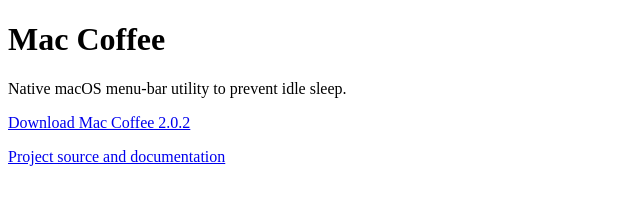
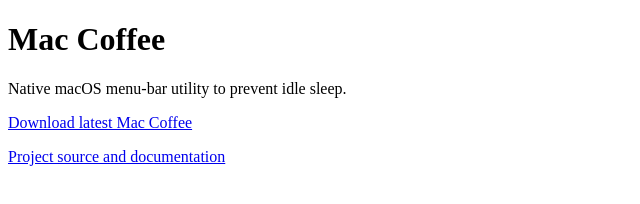
Before and after one commit to rekurt/maccoffee-dist, a plain HTML site: page index.html in a window 1280 px wide. Shown: the full height of the page, 0-640 px from the left. Drawn offline with Linux system fonts and the light colour scheme.

Commit message:
fix: point Mac Coffee downloads to the latest release

```diff
--- a/index.html
+++ b/index.html
@@ -4,7 +4,7 @@
 <body>
   <h1>Mac Coffee</h1>
   <p>Native macOS menu-bar utility to prevent idle sleep.</p>
-  <p><a href="MacCoffee-2.0.2.dmg">Download Mac Coffee 2.0.2</a></p>
+  <p><a href="https://github.com/rekurt/Mac-Coffee/releases/latest">Download latest Mac Coffee</a></p>
   <p><a href="https://github.com/rekurt/Mac-Coffee">Project source and documentation</a></p>
 </body>
 </html>
```
